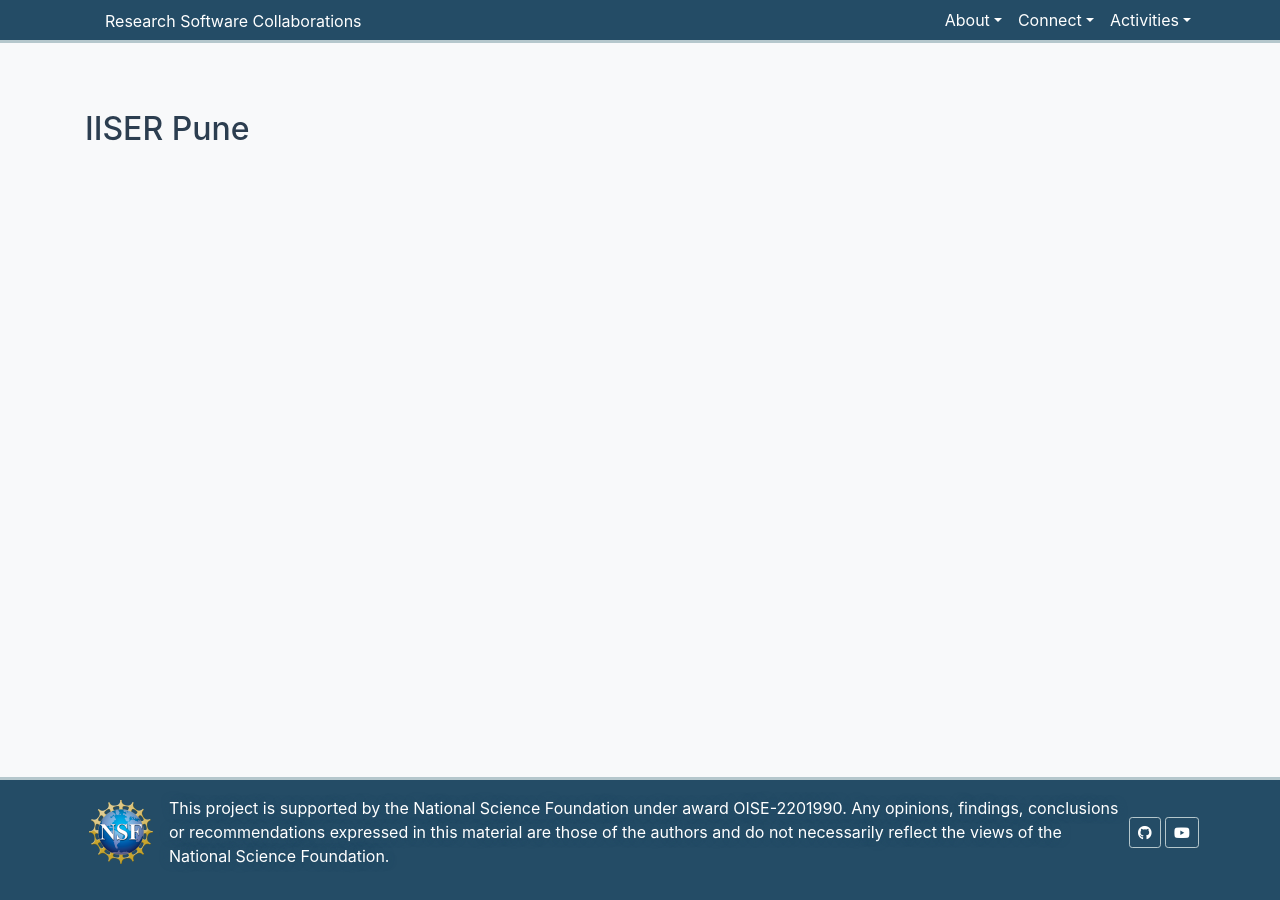
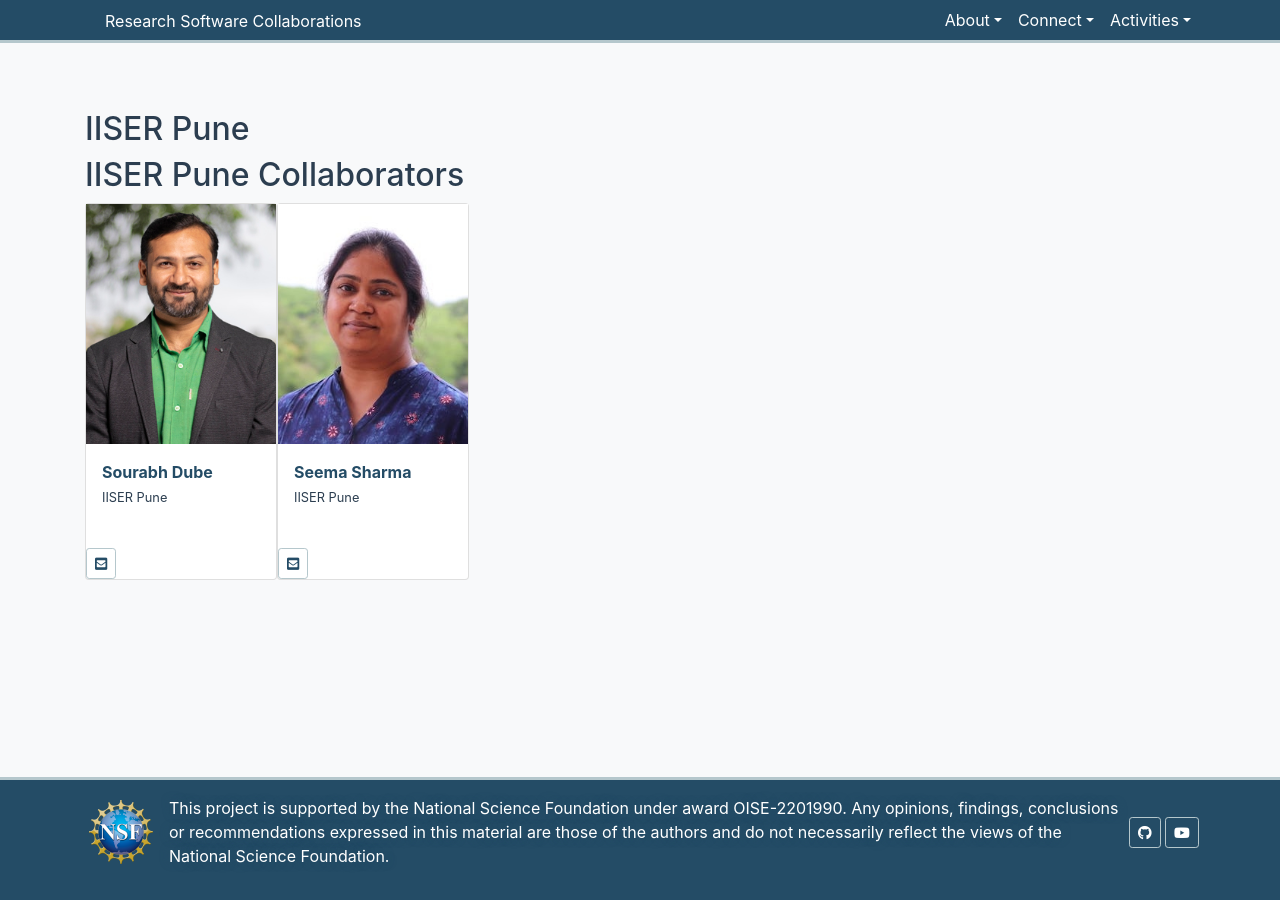
Before and after one commit to research-software-collaborations/research-software-collaborations.github.io, a Jekyll site: the page built from _institutes/iiser-pune.md, in a window 1280 px wide. Built offline with Jekyll 4.4.1, drawn with Linux system fonts in a browser that asks for light colours; cached includes are drawn as plain includes.

Commit message:
add people

```diff
--- a/_institutes/iiser-pune.md
+++ b/_institutes/iiser-pune.md
@@ -3,4 +3,6 @@ layout: university
 title: IISER Pune
 url: https://www.iiserpune.ac.in/research/department/physics
 personnel:
+ - seema-sharma
+ - sourabh-dube
 ---
```
